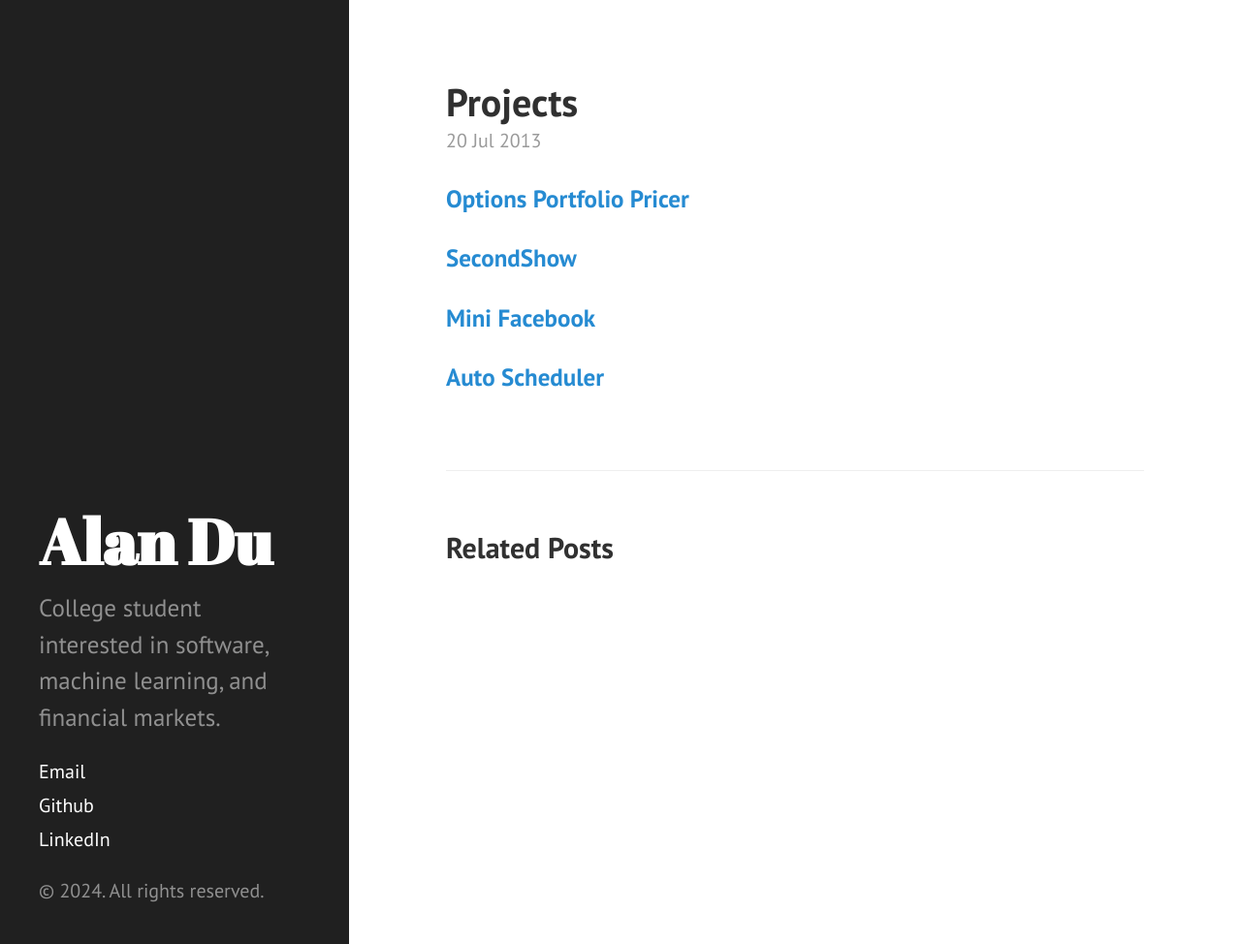
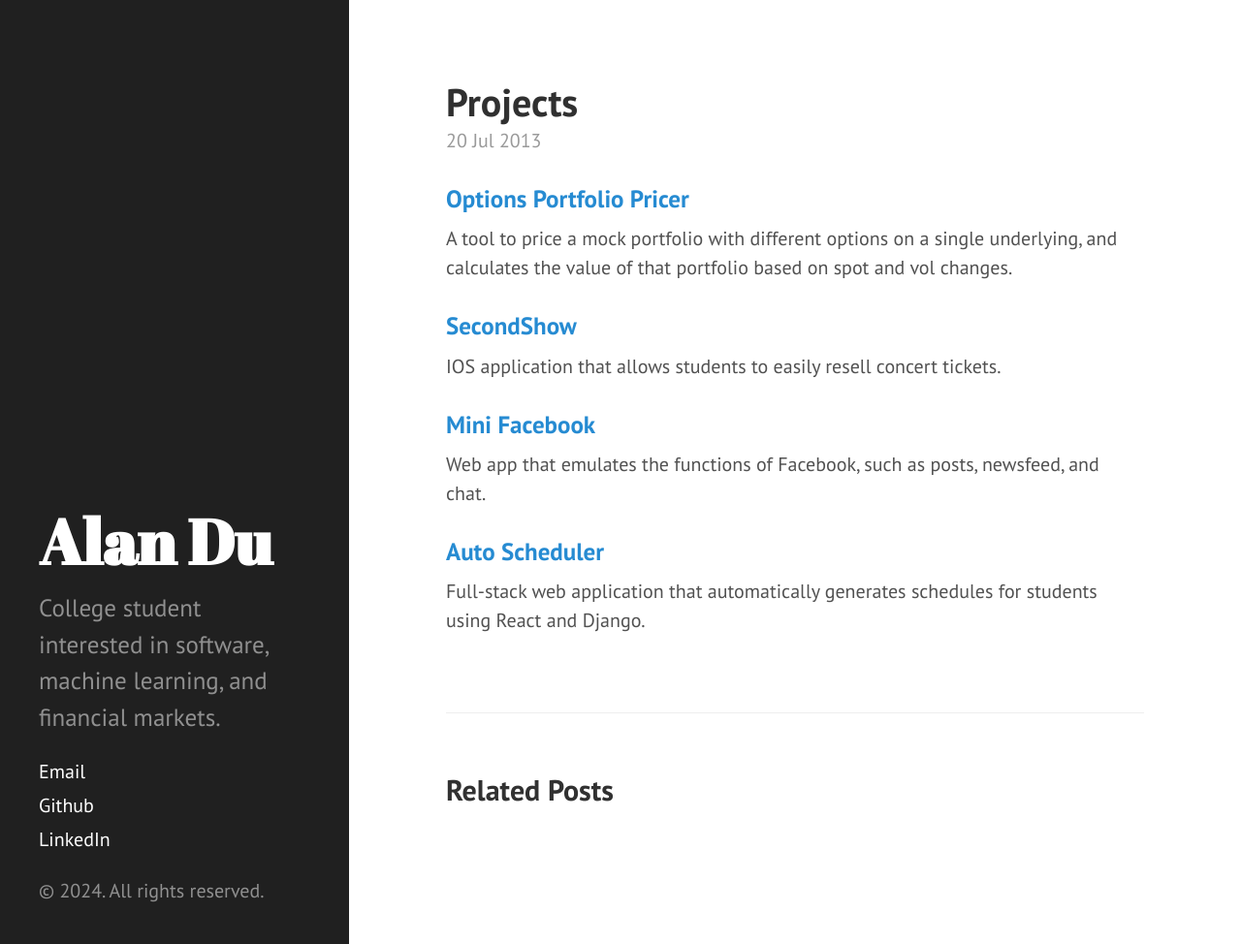
Before and after one commit to ydu20/ydu20.github.io, a Jekyll site: the page built from _posts/2013-07-20-projects.md, in a window 1280 px wide and 974 px high. Shown: the whole window at 97% size. Built offline with Jekyll 4.4.1, drawn with Linux system fonts in a browser that asks for light colours.

Commit message:
Project descriptions, readme

```diff
--- a/_posts/2013-07-20-projects.md
+++ b/_posts/2013-07-20-projects.md
@@ -3,10 +3,14 @@ layout: post
 title: Projects
 ---
 
-### [Options Portfolio Pricer](https://github.com/ydu20){:target="_blank"}
+### [Options Portfolio Pricer](https://github.com/ydu20/Portfolio-Pricer){:target="_blank"}
+A tool to price a mock portfolio with different options on a single underlying, and calculates the value of that portfolio based on spot and vol changes.
 
 ### [SecondShow](https://github.com/ydu20/SecondShow){:target="_blank"}
+IOS application that allows students to easily resell concert tickets.
 
 ### [Mini Facebook](https://github.com/ydu20/MiniFacebook){:target="_blank"}
+Web app that emulates the functions of Facebook, such as posts, newsfeed, and chat.
 
 ### [Auto Scheduler](https://github.com/ydu20/Auto-Scheduler){:target="_blank"}
+Full-stack web application that automatically generates schedules for students using React and Django.
```
Also changed, not shown: index.html (+0 -17 lines), README.md.
